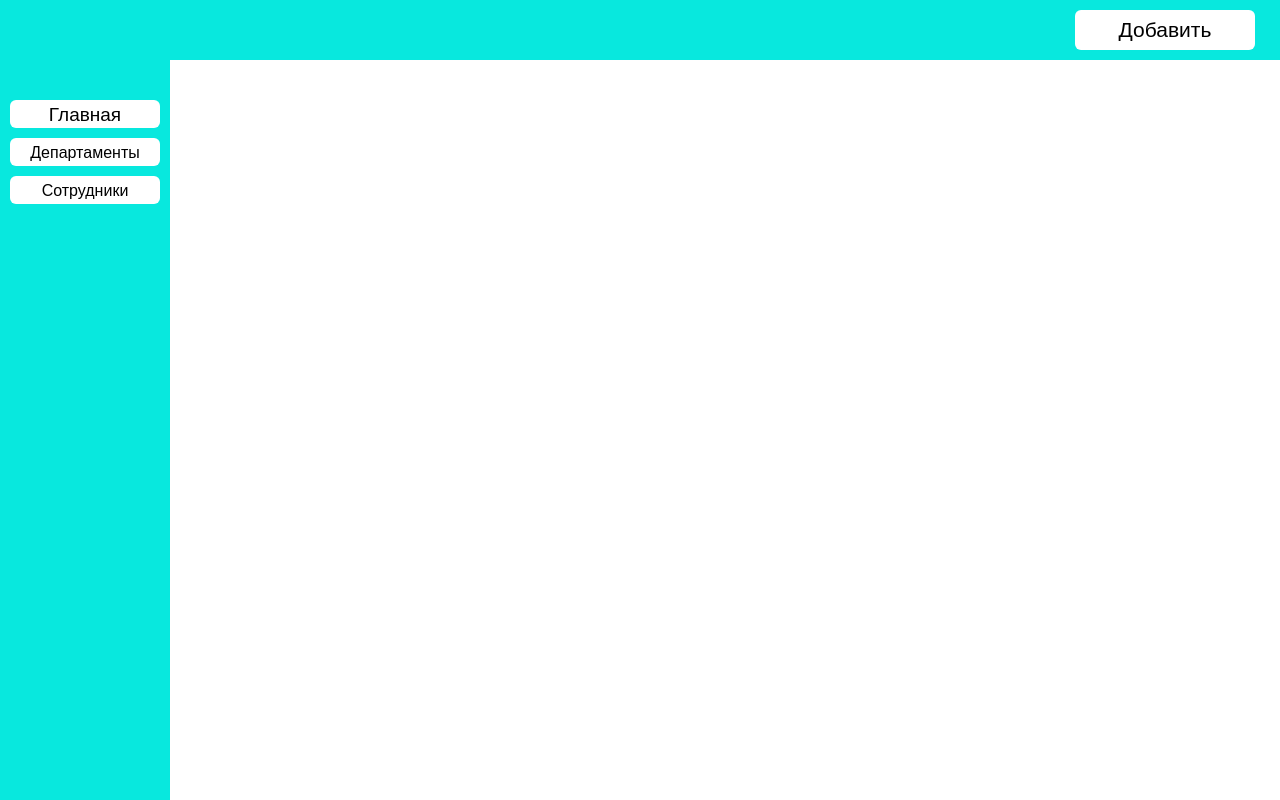
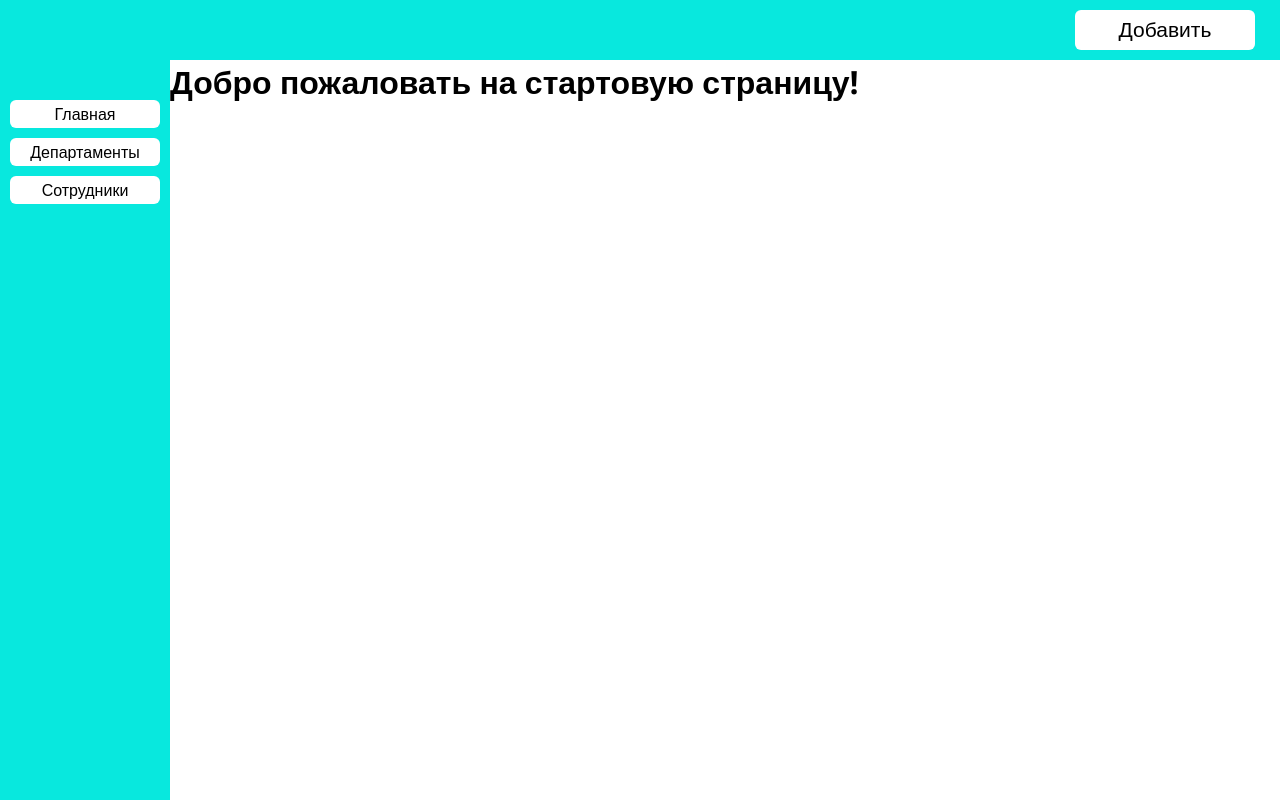
Before and after one commit to AntoninaPavlova/CRM-system, a Vue app: page / in a window 1280 px wide. Built offline with nearby package versions, Linux system fonts and the light colour scheme.

Commit message:
Added a slot to fill the content in the component, depending on the page.

```diff
--- a/src/components/Main.vue
+++ b/src/components/Main.vue
@@ -6,7 +6,9 @@ import Sidebar from '@/components/Sidebar.vue';
   <main class="crm-main">
     <div class="crm-content">
       <Sidebar />
-      <div class="crm-content__details"></div>
+      <div class="crm-details">
+        <slot></slot>
+      </div>
     </div>
   </main>
 </template>
--- a/src/components/Sidebar.vue
+++ b/src/components/Sidebar.vue
@@ -1,23 +1,23 @@
 <script setup></script>
 
 <template>
-  <div class="crm-content__sidebar">
-    <ul сlass="crm-content__list">
-      <li class="crm-content__point">
-        <router-link :to="`/`" class="crm-content__link">Главная</router-link>
+  <div class="crm-sidebar">
+    <ul сlass="crm-sidebar__list">
+      <li class="crm-sidebar__point">
+        <router-link :to="`/`" class="crm-sidebar__link">Главная</router-link>
       </li>
-      <li class="crm-content__point">
-        <router-link :to="`/departments`" class="crm-content__link">Департаменты</router-link>
+      <li class="crm-sidebar__point">
+        <router-link :to="`/departments`" class="crm-sidebar__link">Департаменты</router-link>
       </li>
-      <li class="crm-content__point">
-        <router-link :to="`/staff`" class="crm-content__link">Сотрудники</router-link>
+      <li class="crm-sidebar__point">
+        <router-link :to="`/staff`" class="crm-sidebar__link">Сотрудники</router-link>
       </li>
     </ul>
   </div>
 </template>
 
 <style scoped>
-.crm-content__sidebar {
+.crm-sidebar {
   max-width: 170px;
   width: 100%;
   min-height: calc(100vh - var(--header-height));
@@ -30,7 +30,7 @@
   overflow: hidden;
 }
 
-.crm-content__point {
+.crm-sidebar__point {
   max-width: 150px;
   width: 100%;
   height: 28px;
@@ -46,7 +46,7 @@
   background-color: var(--white-color);
   cursor: pointer;
   &:nth-of-type(1) {
-    .crm-content__link {
+    .crm-link {
       font-size: 19px;
     }
   }
@@ -55,7 +55,7 @@
   }
 }
 
-.crm-content__link {
+.crm-sidebar__link {
   font-size: 16px;
 }
 </style>
--- a/src/pages/DepartmentsPage.vue
+++ b/src/pages/DepartmentsPage.vue
@@ -1,13 +1,14 @@
 <script setup>
 import Main from '@/components/Main.vue';
 import Header from '@/components/Header.vue';
-import Sidebar from '@/components/Sidebar.vue';
 </script>
 
 <template>
   <div class="crm-container">
     <Header />
-    <Main />
+    <Main>
+      <h1>Добро пожаловать на страницу отделов!</h1>
+    </Main>
   </div>
 </template>
 
--- a/src/pages/StaffPage.vue
+++ b/src/pages/StaffPage.vue
@@ -1,13 +1,14 @@
 <script setup>
 import Main from '@/components/Main.vue';
 import Header from '@/components/Header.vue';
-import Sidebar from '@/components/Sidebar.vue';
 </script>
 
 <template>
   <div class="crm-container">
     <Header />
-    <Main />
+    <Main>
+      <h1>Добро пожаловать на страницу сотрудников!</h1>
+    </Main>
   </div>
 </template>
 
--- a/src/pages/StartPage.vue
+++ b/src/pages/StartPage.vue
@@ -1,13 +1,14 @@
 <script setup>
 import Main from '@/components/Main.vue';
 import Header from '@/components/Header.vue';
-import Sidebar from '@/components/Sidebar.vue';
 </script>
 
 <template>
   <div class="crm-container">
     <Header />
-    <Main />
+    <Main>
+      <h1>Добро пожаловать на стартовую страницу!</h1>
+    </Main>
   </div>
 </template>
 
```
